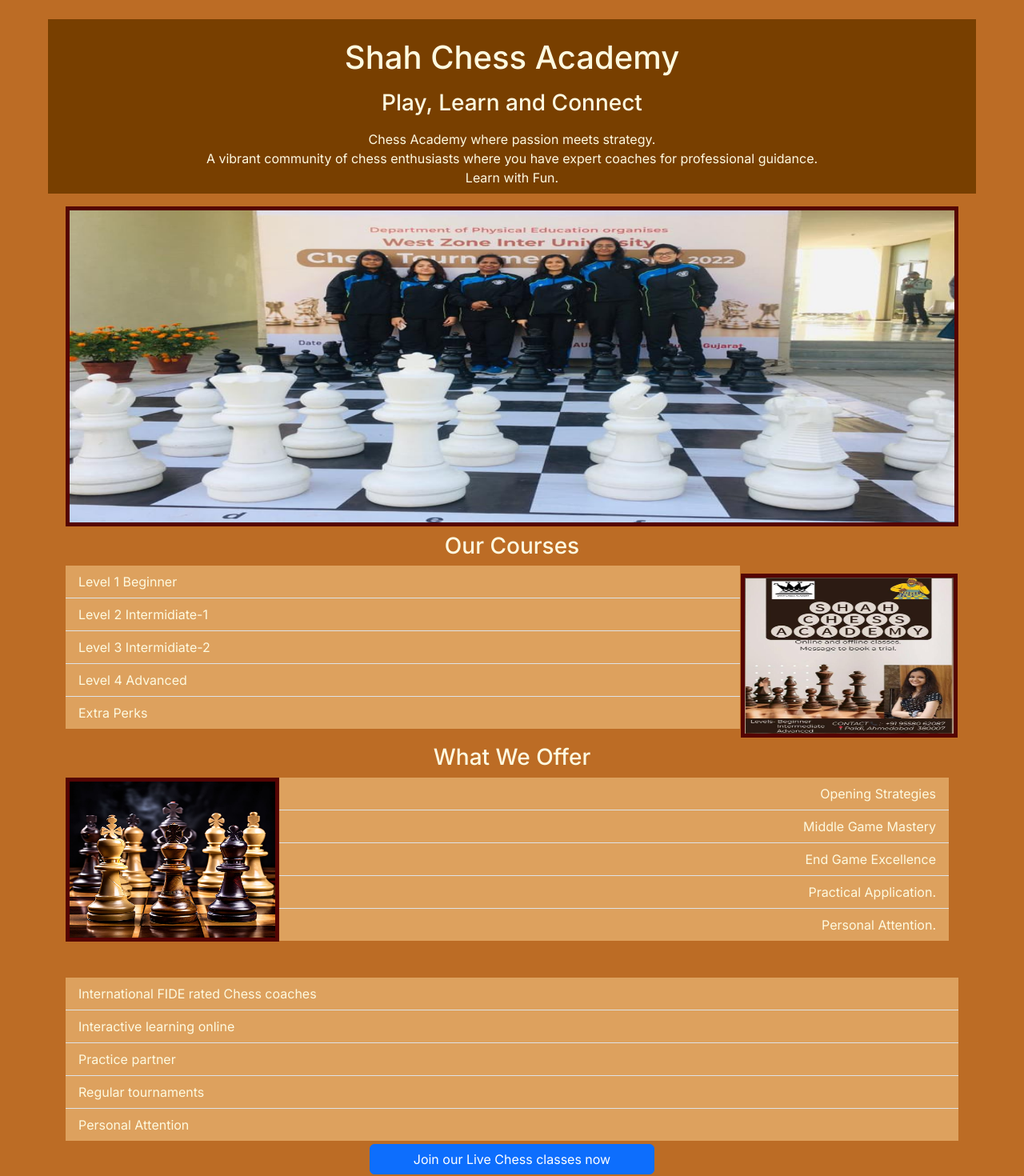
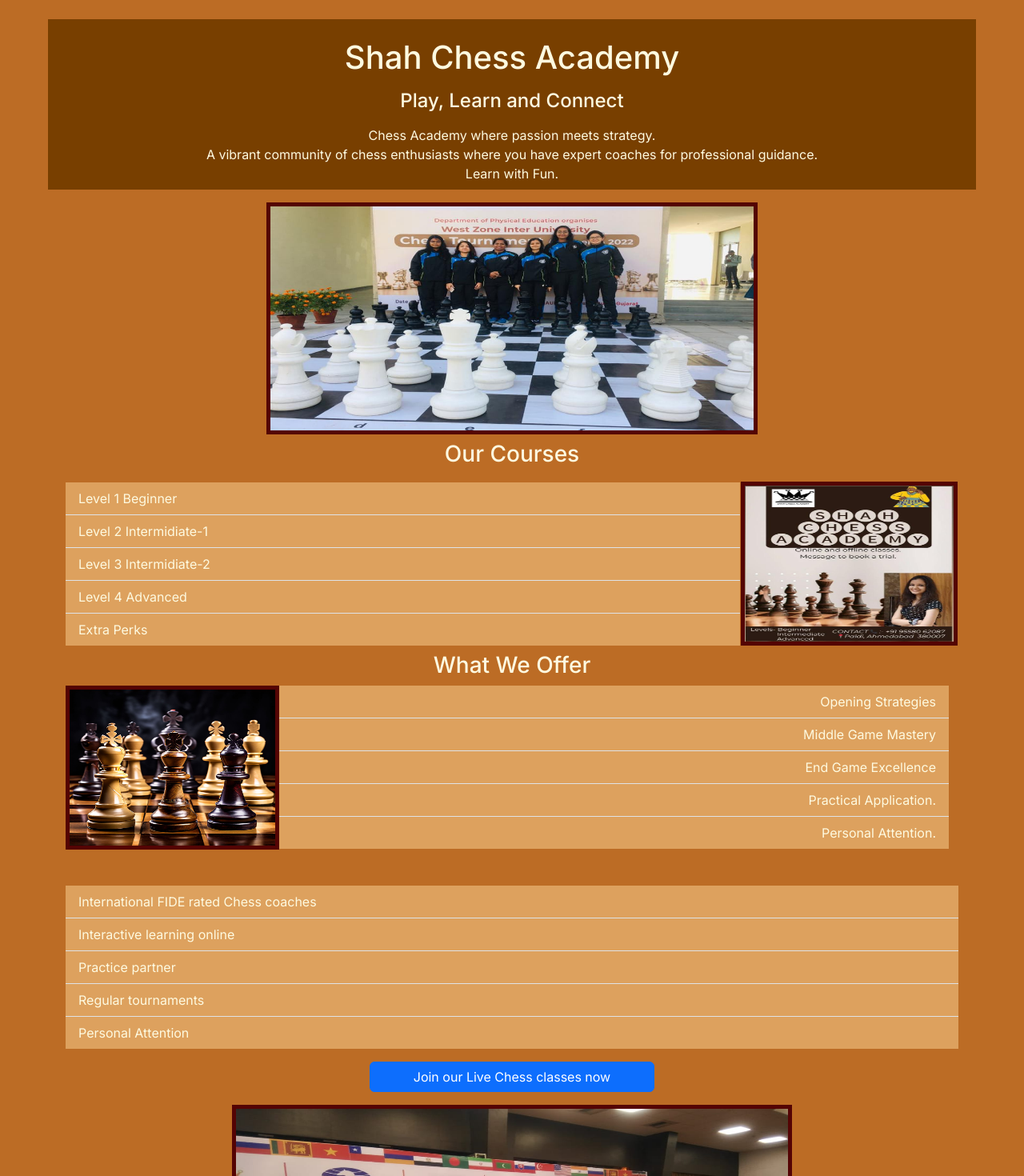
Before and after one commit to hardsheth/shahchessacademy, a Next.js app: page / in a window 1280 px wide. Shown: the top 1470 px of the page at 80% size. Built offline with nearby package versions, Linux system fonts and the light colour scheme.

Commit message:
Updated the site for mobile & web.

```diff
--- a/app/page.module.css
+++ b/app/page.module.css
@@ -76,4 +76,11 @@
     height: 205px;
     width: 100%;
   }
+  .weblogoview{
+    height: 235px;
+  }
+  .siteimg{
+    max-width: 55%;
+    height: 290px !important;
+  }
 }
--- a/app/page.tsx
+++ b/app/page.tsx
@@ -1,4 +1,3 @@
-import Image from "next/image";
 import Styles from "./page.module.css"
 import { FaInstagram } from "react-icons/fa";
 import { FaWhatsapp } from "react-icons/fa";
@@ -6,23 +5,26 @@
   return (
     <main>
       <div className={`container-fluid ${Styles.maincontent} sitecolor`}>
+        <div className="d-block mx- mb-0 d-md-none">
+          <img src='/asset/academylogo.jpg' alt='Image will Come' className={`img-fluid borderImage`} />
+        </div>
         <div className="pt-4 mx-5">
           <div className={`${Styles.textContainerNg} `}>
             <h1 className="text-center pt-4 mb-0">Shah Chess Academy</h1>
           </div>
         </div>
         <div className={`mx-5 ${Styles.textContainerNg}`}>
-          <h3 className="pt-3 text-center">Play, Learn and Connect </h3>
+          <h4 className="pt-3 text-center">Play, Learn and Connect </h4>
           <p className="mt-3 pb-2 text-center flex-wrap px-5">
             Chess Academy where passion meets strategy.<br /> A vibrant community of chess enthusiasts where you have expert coaches for professional guidance.<br /> Learn with Fun.
           </p>
         </div>
         <div className="container">
           <div className="text-center w-100 ">
-            <img src='/asset/vrushtiArchievement123.jpg' alt='Image will Come' className={`img-fluid  h-400 borderImage`} />
+            <img src='/asset/vrushtiArchievement123.jpg' alt='Image will Come' className={`img-fluid ${Styles.siteimg}  h-400 borderImage`} />
           </div>
           <h3 className="text-center my-2">Our Courses</h3>
-          <div className={`row row-cols-1 row-cols-lg-4 gap-0 `}>
+          <div className={`row row-cols-1 row-cols-lg-4 gap-0 align-items-end`}>
             <div className="col col-lg-9 pe-md-0">
               <ul className={`list-group list-group-flush `}>
                 <li className="list-group-item conatinerBackgrounds">Level 1 Beginner </li>
@@ -62,7 +64,7 @@
                 <li className="list-group-item conatinerBackgrounds">Personal Attention</li>
               </ul>
             </div>
-            <div className="col-12 col-lg-4 mx-auto ">
+            <div className="col-12 col-lg-4 mx-auto mt-3 ">
               <button className="w-100 btn btn-primary ">Join our Live Chess classes now</button>
             </div>
           </div>
@@ -91,6 +93,9 @@
             </div>
           </div>
           <div className={`row mb-2 ms-1 row-cols-1 row-cols-lg-4 ${Styles.containerHeight} gap-0 h-auto bg-primary`}>
+            <div className="d-block d-md-none col m-md-0 p-0">
+              <img src='/asset/vrushtiimage.jpg' className={`img-fluid ${Styles.borderPerson} maxpersonheight`} alt='Image will Come' />
+            </div>
             <div className={`col col-lg-9 m-md-0 p-0 pe-4 ${Styles.textContainerNg}`}>
               <h4 className="text-center my-3">Binoy Shah</h4>
               <p className="text-start fs-6 ps-3">Shah Vrushti, a seasoned chess player with over 15 years of experience and a FIDE rating of 1650. Multiple time district and state champion, received bronze medal at JITO Nationals from Bhuvneshwar Kumar. </p>
@@ -100,7 +105,7 @@
               <p className=" fs-6  ps-3">
                 Played at International level in Thailand as well as participated in many National, Common Wealth, Asian tournaments.</p>
             </div>
-            <div className="col m-md-0 p-0">
+            <div className="d-none d-md-block col m-md-0 p-0">
               <img src='/asset/vrushtiimage.jpg' className={`img-fluid ${Styles.borderPerson} maxpersonheight`} alt='Image will Come' />
             </div>
 
@@ -140,7 +145,7 @@
               <div>
                 <input type="text" name="" id="" className="form-control" placeholder="Enter Your Email Here." />
                 <div className="mb-2"><button className="btn btn-info w-100 mt-3">Subscribe Now</button></div>
-                <span className=" fs-6">Thanks for Submitting!</span>
+                <span className="fs-6">Thanks for Submitting!</span>
               </div>
             </div>
           </div>
```
Also changed, not shown: public/asset/academylogo.jpg (added), public/asset/academylogo.png (added).
